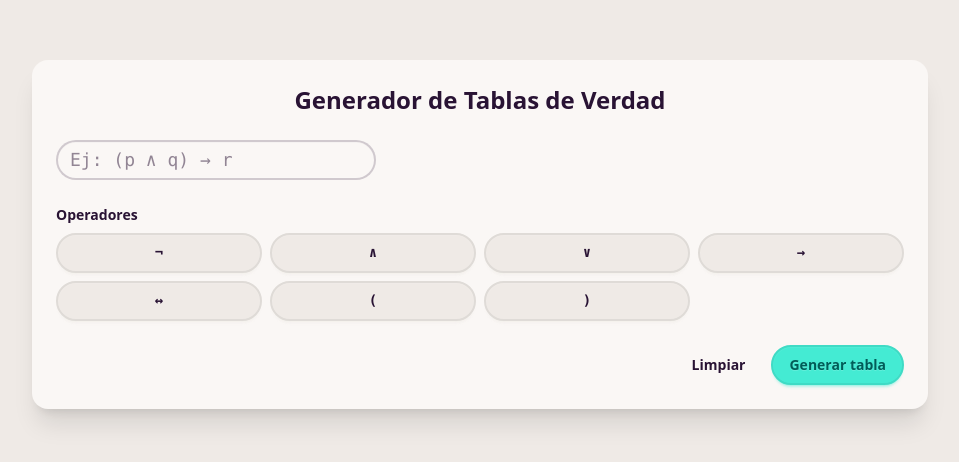
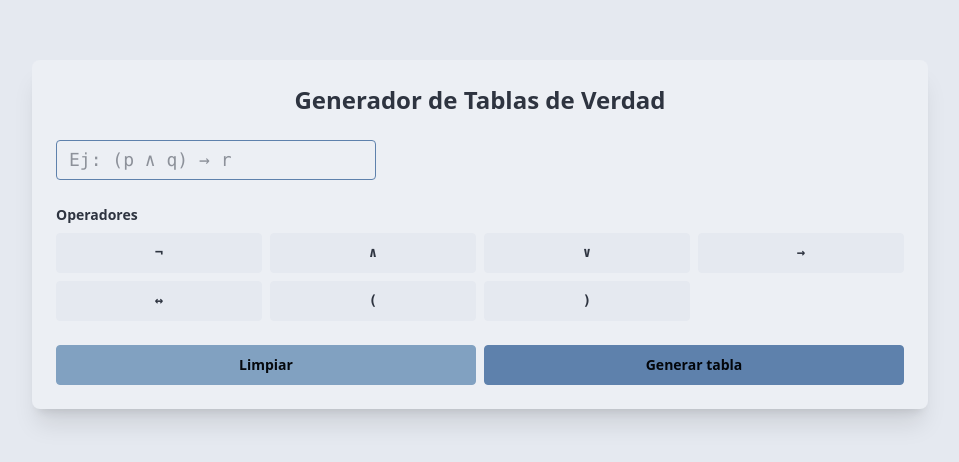
Before and after one commit to Karen783/Proyecto_Tabla_verdad, a SvelteKit app in the folder tabla-verdad/: page / in a window 1280 px wide. Shown: the part 166-628 px from the top of the page, without its empty margins (160-1119 px from the left). Built offline with nearby package versions, Linux system fonts and the light colour scheme.

Commit message:
Cambio de tema y botones

```diff
--- a/tabla-verdad/src/app.html
+++ b/tabla-verdad/src/app.html
@@ -1,5 +1,5 @@
 <!doctype html>
-<html lang="en" data-theme="cupcake">
+<html lang="en" data-theme="nord">
 	<head>
 		<meta charset="utf-8" />
 		<meta name="viewport" content="width=device-width, initial-scale=1" />
--- a/tabla-verdad/src/routes/+page.svelte
+++ b/tabla-verdad/src/routes/+page.svelte
@@ -104,7 +104,7 @@
 			<h1 class="card-title justify-center text-2xl">Generador de Tablas de Verdad</h1>
 
 			<input
-				class="input-bordered input font-mono text-lg"
+				class=" input-primary input font-mono text-lg"
 				bind:value={expression}
 				on:input={() => (expression = expression.toLowerCase())}
 				placeholder="Ej: (p ∧ q) → r"
@@ -121,10 +121,10 @@
 				</div>
 			</div>
 
-			<div class="flex justify-end gap-2">
-				<button class="btn btn-ghost" on:click={clearExpression}> Limpiar </button>
-				<button class="btn btn-primary" on:click={generateTable}> Generar tabla </button>
-			</div>
+            <div class="flex justify-between gap-2">
+               <button class="btn btn-secondary flex-1" on:click={clearExpression}> Limpiar </button>
+               <button class="btn btn-primary flex-1" on:click={generateTable}> Generar tabla </button>
+            </div>
 
 			{#if table.length}
 				<div class="divider">Tabla de verdad</div>
--- a/tabla-verdad/src/routes/layout.css
+++ b/tabla-verdad/src/routes/layout.css
@@ -1,4 +1,4 @@
 @import 'tailwindcss';
 @plugin "daisyui" {
-  themes: cupcake;
+  themes: nord;
 }
```
